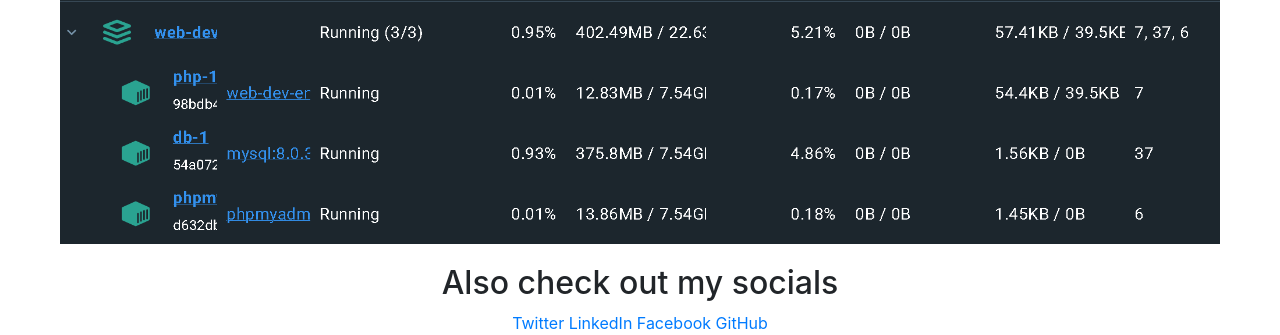
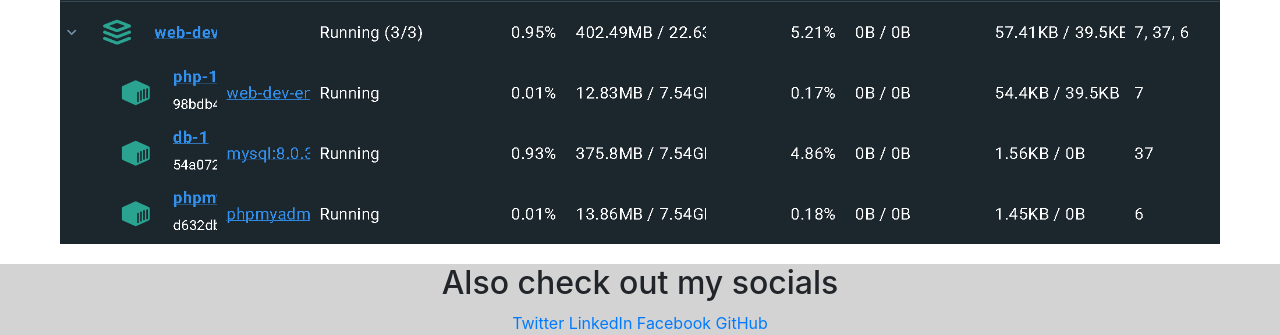
Before and after one commit to nartkosova/src-nart, a PHP site: page /ex1.php in a window 1280 px wide. Shown: the part 576-911 px from the top of the page. Run offline with PHP 8.4, Linux system fonts and the light colour scheme; some libraries are stand-ins or nearby versions.

Commit message:
Fixed some issues

```diff
--- a/nart-tasks/header.php
+++ b/nart-tasks/header.php
@@ -5,7 +5,7 @@
   <meta name="viewport" content="width=device-width, initial-scale=1, shrink-to-fit=no">
   <link rel="stylesheet" href="https://stackpath.bootstrapcdn.com/bootstrap/4.5.2/css/bootstrap.min.css">
     <title><?php echo $title;?></title>
-
+    <link rel="stylesheet" href="styles.css">
 </head>
 <body>
     <header>
@@ -44,4 +44,3 @@
 <script src="https://cdn.jsdelivr.net/npm/@popperjs/core@2.10.2/dist/umd/popper.min.js"></script>
 <script src="https://stackpath.bootstrapcdn.com/bootstrap/4.5.2/js/bootstrap.min.js"></script>
     </header>
-    <link rel="stylesheet" href="styles.css">
--- a/nart-tasks/styles.css
+++ b/nart-tasks/styles.css
@@ -10,3 +10,9 @@ img{
     display: block;
     margin: 0 auto;
 }
+body {
+    overflow-x: hidden;
+}
+footer{
+    background-color: lightgray;
+}
```
